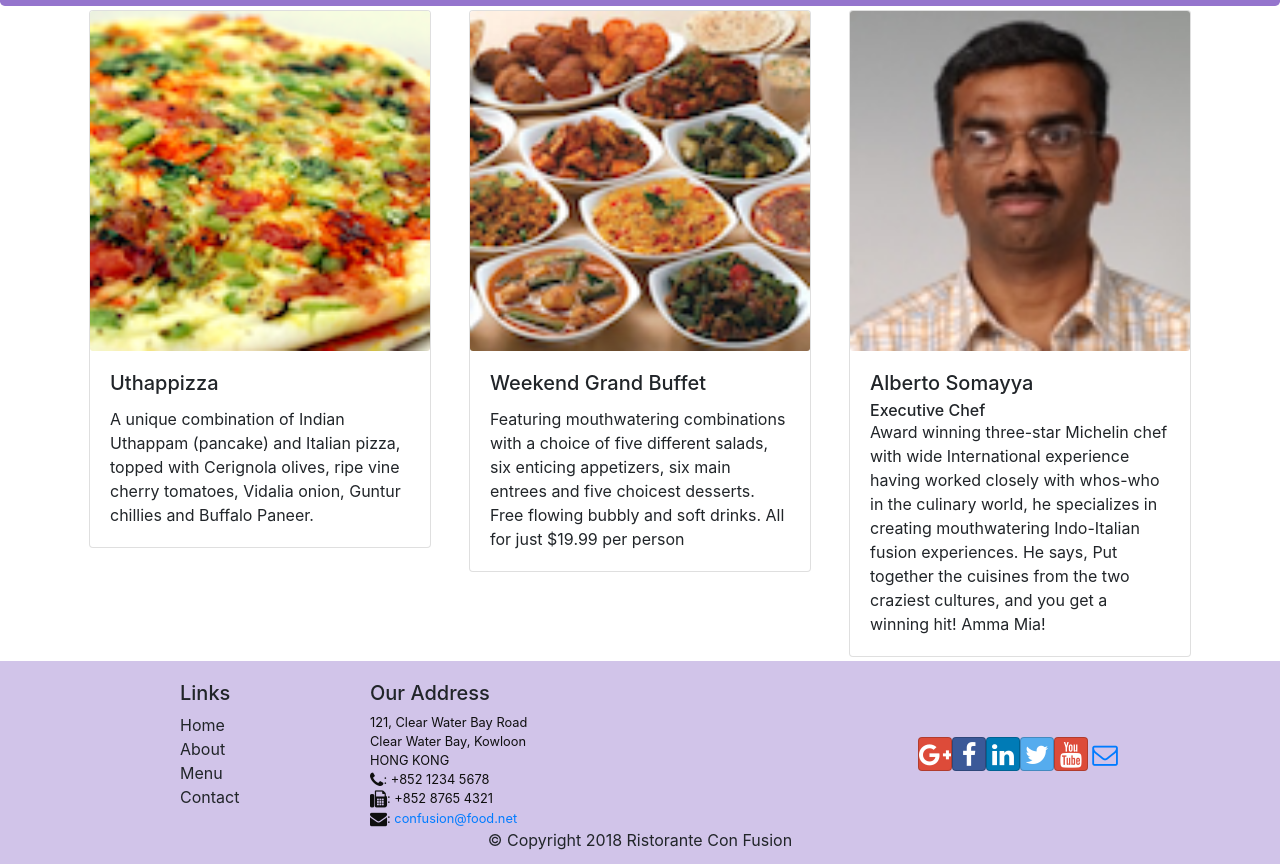
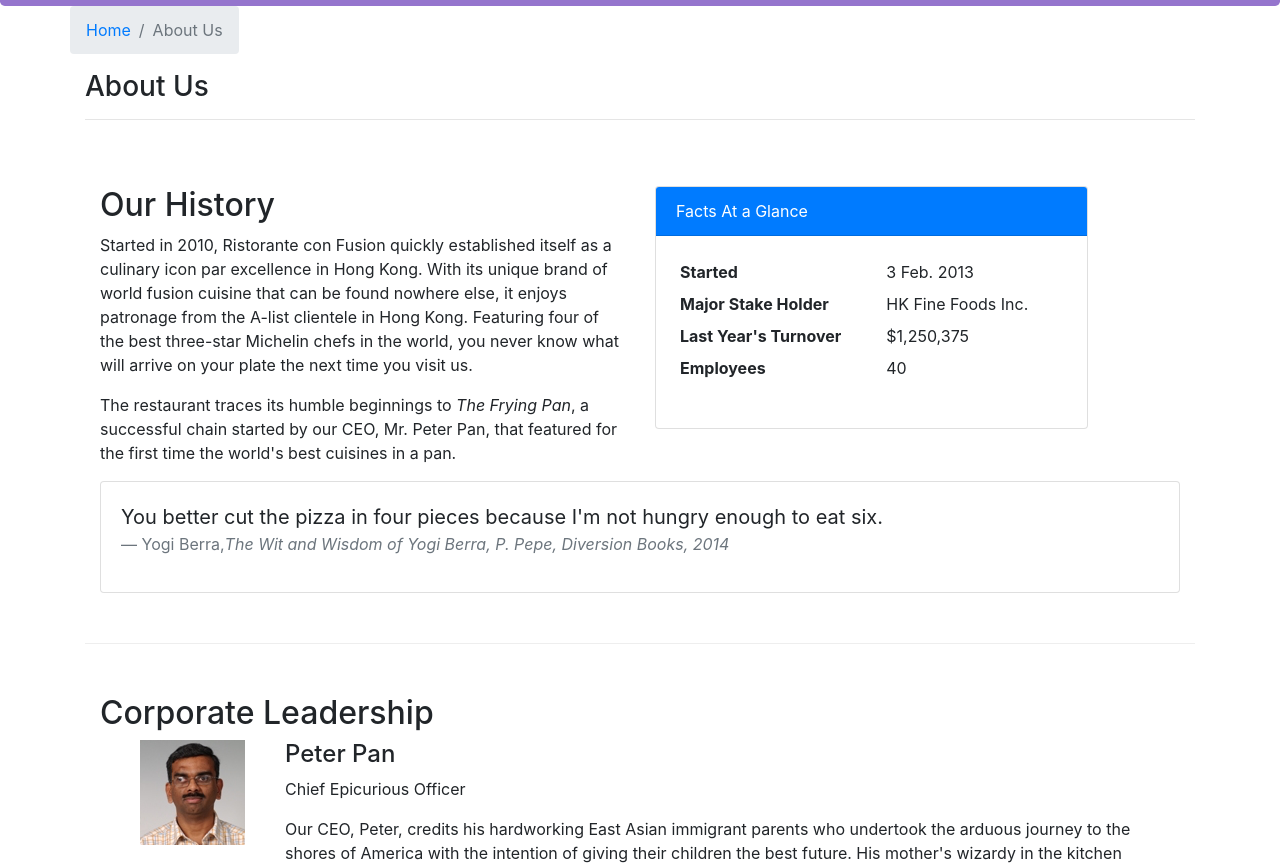
Before and after one commit to dan7sc/react_confusion, a React (Create React App) app: page /aboutus in a window 1280 px wide. Before the commit this address led to /home. Shown: the part 336-1200 px from the top of the page. Built offline with nearby package versions, Linux system fonts and the light colour scheme.

Commit message:
Assignment 2.

```diff
--- a/src/App.css
+++ b/src/App.css
@@ -31,3 +31,7 @@ address{
 .navbar-dark {
     background-color: #512DA8;
 }
+
+.media-image {
+    padding: 0px 40px 0px 40px;
+}
--- /dev/null
+++ b/src/components/AboutComponent.js
@@ -0,0 +1,95 @@
+import React from 'react';
+import { Breadcrumb, BreadcrumbItem, Card, CardBody, CardHeader, Media } from 'reactstrap';
+import { Link } from 'react-router-dom';
+
+
+function RenderLeader({leader}) {
+    return (
+      <Media>
+        <Media left className="media-image">
+          <Media object src={leader.image} alt={leader.name} />
+        </Media>
+        <Media body>
+          <Media heading>
+            {leader.name}
+          </Media>
+          <p>{leader.designation}</p>
+          <p>{leader.description}</p>
+        </Media>
+      </Media>
+    );
+  };
+
+function About(props) {
+
+    const leaders = props.leaders.map((leader) => {
+        return (
+            <div>
+                <RenderLeader leader={leader} />
+            </div>
+        );
+    });
+
+    return(
+        <div className="container">
+            <div className="row">
+                <Breadcrumb>
+                    <BreadcrumbItem><Link to="/home">Home</Link></BreadcrumbItem>
+                    <BreadcrumbItem active>About Us</BreadcrumbItem>
+                </Breadcrumb>
+                <div className="col-12">
+                    <h3>About Us</h3>
+                    <hr />
+                </div>
+            </div>
+            <div className="row row-content">
+                <div className="col-12 col-md-6">
+                    <h2>Our History</h2>
+                    <p>Started in 2010, Ristorante con Fusion quickly established itself as a culinary icon par excellence in Hong Kong. With its unique brand of world fusion cuisine that can be found nowhere else, it enjoys patronage from the A-list clientele in Hong Kong.  Featuring four of the best three-star Michelin chefs in the world, you never know what will arrive on your plate the next time you visit us.</p>
+                    <p>The restaurant traces its humble beginnings to <em>The Frying Pan</em>, a successful chain started by our CEO, Mr. Peter Pan, that featured for the first time the world's best cuisines in a pan.</p>
+                </div>
+                <div className="col-12 col-md-5">
+                    <Card>
+                        <CardHeader className="bg-primary text-white">Facts At a Glance</CardHeader>
+                        <CardBody>
+                            <dl className="row p-1">
+                                <dt className="col-6">Started</dt>
+                                <dd className="col-6">3 Feb. 2013</dd>
+                                <dt className="col-6">Major Stake Holder</dt>
+                                <dd className="col-6">HK Fine Foods Inc.</dd>
+                                <dt className="col-6">Last Year's Turnover</dt>
+                                <dd className="col-6">$1,250,375</dd>
+                                <dt className="col-6">Employees</dt>
+                                <dd className="col-6">40</dd>
+                            </dl>
+                        </CardBody>
+                    </Card>
+                </div>
+                <div className="col-12">
+                    <Card>
+                        <CardBody className="bg-faded">
+                            <blockquote className="blockquote">
+                                <p className="mb-0">You better cut the pizza in four pieces because
+                                    I'm not hungry enough to eat six.</p>
+                                <footer className="blockquote-footer">Yogi Berra,
+                                <cite title="Source Title">The Wit and Wisdom of Yogi Berra,
+                                    P. Pepe, Diversion Books, 2014</cite>
+                                </footer>
+                            </blockquote>
+                        </CardBody>
+                    </Card>
+                </div>
+            </div>
+            <div className="row row-content">
+                <div className="col-12">
+                    <h2>Corporate Leadership</h2>
+                </div>
+                <div className="col-12">
+                    {leaders}
+                </div>
+            </div>
+        </div>
+    );
+}
+
+export default About;
--- a/src/components/FooterComponent.js
+++ b/src/components/FooterComponent.js
@@ -10,10 +10,10 @@ function Footer(props) {
                     <div className="col-4 offset-1 col-sm-2">
                         <h5>Links</h5>
                         <ul className="list-unstyled">
-                            <li><Link to="/home"/>Home</li>
-                            <li><Link to="/aboutus"/>About</li>
-                            <li><Link to="/menu"/>Menu</li>
-                            <li><Link to="contactus.html"/>Contact</li>
+                            <li><Link to="/home">Home</Link></li>
+                            <li><Link to="/aboutus">About</Link></li>
+                            <li><Link to="/menu">Menu</Link></li>
+                            <li><Link to="/contactus">Contact</Link></li>
                         </ul>
                     </div>
                     <div className="col-7 col-sm-5">
--- a/src/components/MainComponent.js
+++ b/src/components/MainComponent.js
@@ -1,4 +1,5 @@
 import React, { Component } from 'react';
+import About from './AboutComponent';
 import Home from './HomeComponent';
 import Menu from './MenuComponent';
 import Contact from './ContactComponent';
@@ -50,7 +51,8 @@ class Main extends Component {
         <Switch>
           <Route path="/home" component={HomePage} />
           <Route exact path="/menu" component={() => <Menu dishes={this.state.dishes} />} />
-          <Route path="/menu/:dishId"component={DishWithId} />
+          <Route path="/menu/:dishId" component={DishWithId} />
+          <Route exact path="/aboutus" component={() => <About leaders={this.state.leaders} />} />
           <Route exact path="/contactus" component={Contact} />
           <Redirect to="/home" />
         </Switch>
--- a/src/shared/leaders.js
+++ b/src/shared/leaders.js
@@ -14,7 +14,7 @@ export const LEADERS = [
       image: '/assets/images/alberto.png',
       designation: 'Chief Food Officer',
       abbr: 'CFO',
-        featured: false,
+      featured: false,
       description: 'Our CFO, Danny, as he is affectionately referred to by his colleagues, comes from a long established family tradition in farming and produce. His experiences growing up on a farm in the Australian outback gave him great appreciation for varieties of food sources. As he puts it in his own words, Everything that runs, wins, and everything that stays, pays!'
     },
     {
@@ -23,7 +23,7 @@ export const LEADERS = [
       image: '/assets/images/alberto.png',
       designation: 'Chief Taste Officer',
       abbr: 'CTO',
-        featured: false,
+      featured: false,
       description: 'Blessed with the most discerning gustatory sense, Agumbe, our CFO, personally ensures that every dish that we serve meets his exacting tastes. Our chefs dread the tongue lashing that ensues if their dish does not meet his exacting standards. He lives by his motto, You click only if you survive my lick.'
     },
     {
```
